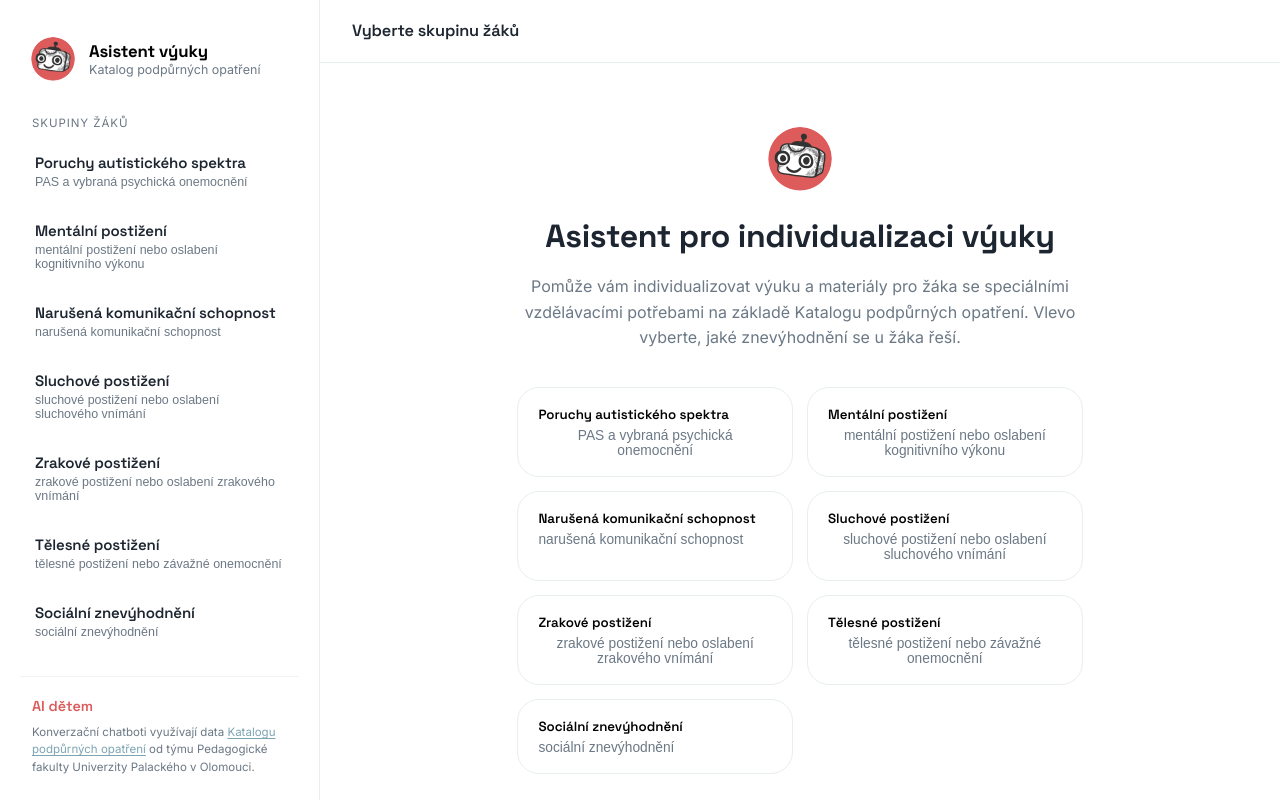
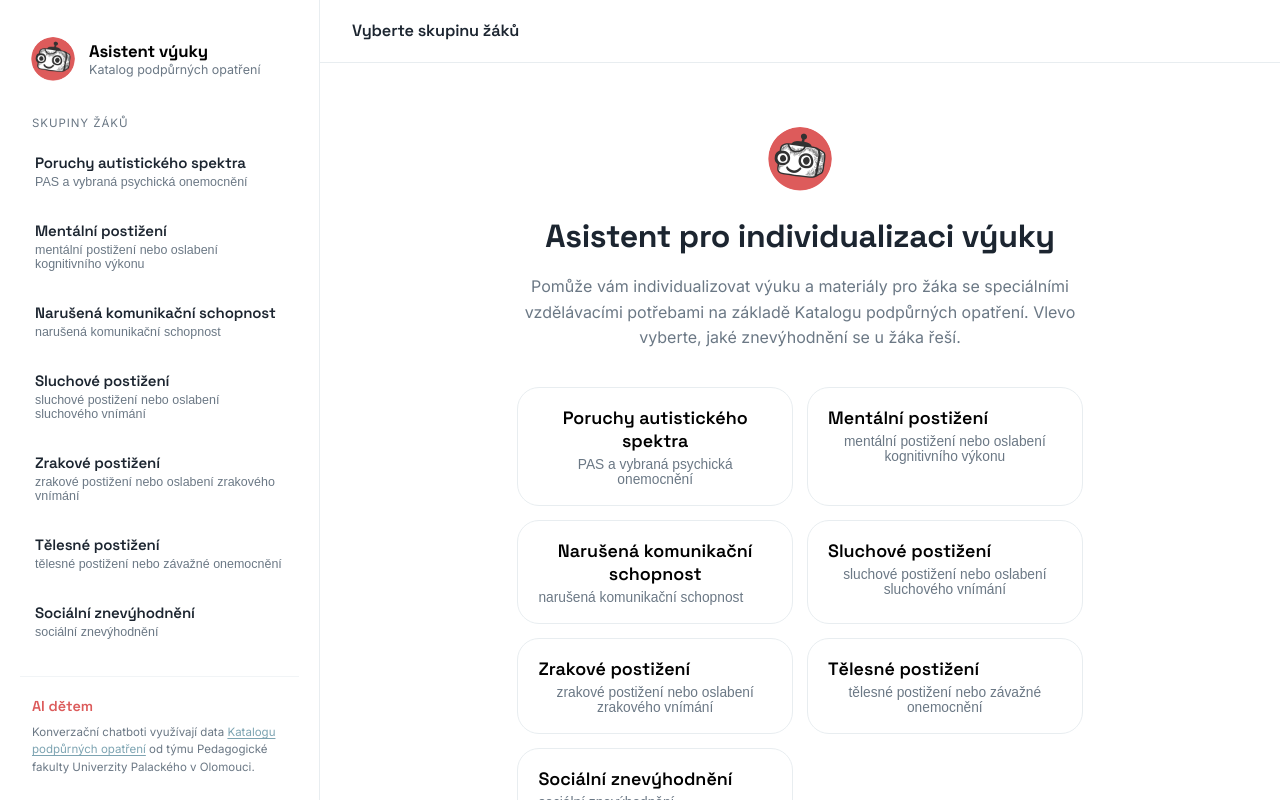
Before and after one commit to aidetemcz/podpurna-opatreni, a Next.js app: page / in a window 1280 px wide. Built offline with nearby package versions, Linux system fonts and the light colour scheme.

Commit message:
app: mírně větší nadpisy skupin na úvodní obrazovce
Co-Authored-By: Claude Opus 4.8 <noreply@anthropic.com>
Claude-Session: https://claude.ai/code/session_01DmNQ6UWLTVyup2RLPHgE9X

```diff
--- a/app/globals.css
+++ b/app/globals.css
@@ -324,6 +324,7 @@ h3,
 .wc-name {
   font-family: var(--font-heading);
   font-weight: 600;
+  font-size: 1.12rem;
 }
 
 .wc-desc {
```
